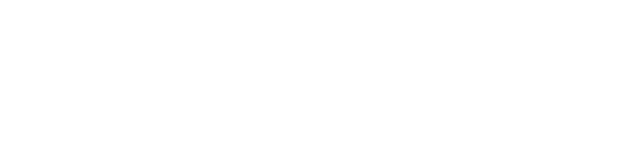
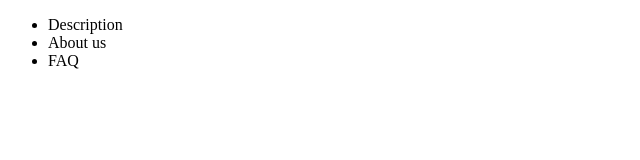
Before and after one commit to Emisod23/Kampain, a plain HTML site: page index.html in a window 1280 px wide. Shown: the whole page, without its empty margins (0-640 px from the left). Drawn offline with Linux system fonts and the light colour scheme.

Commit message:
feat: a navigation with a list

```diff
--- a/index.html
+++ b/index.html
@@ -6,6 +6,12 @@
     <title>Document</title>
 </head>
 <body>
-
+    <nav>
+        <ul>
+            <li>Description</li>
+            <li>About us</li>
+            <li>FAQ</li>
+        </ul>
+    </nav>
 </body>
 </html>
```
